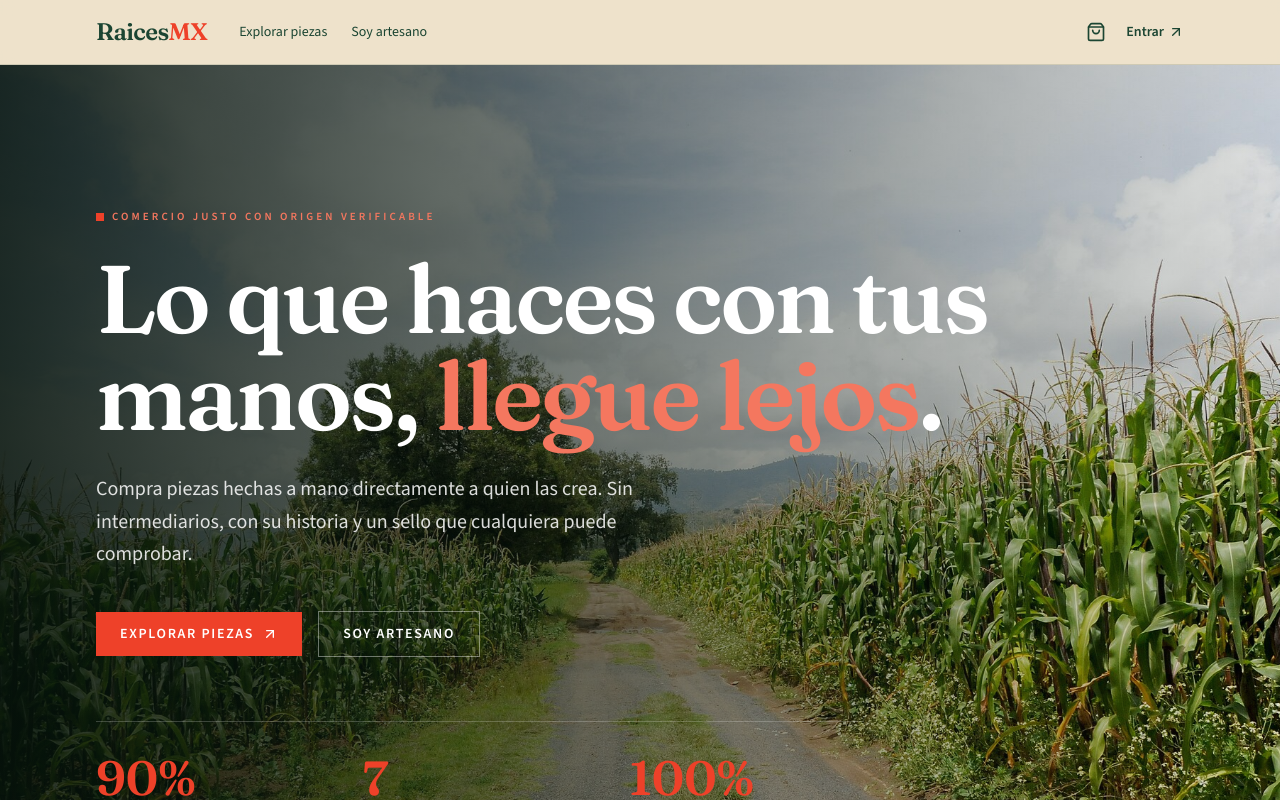
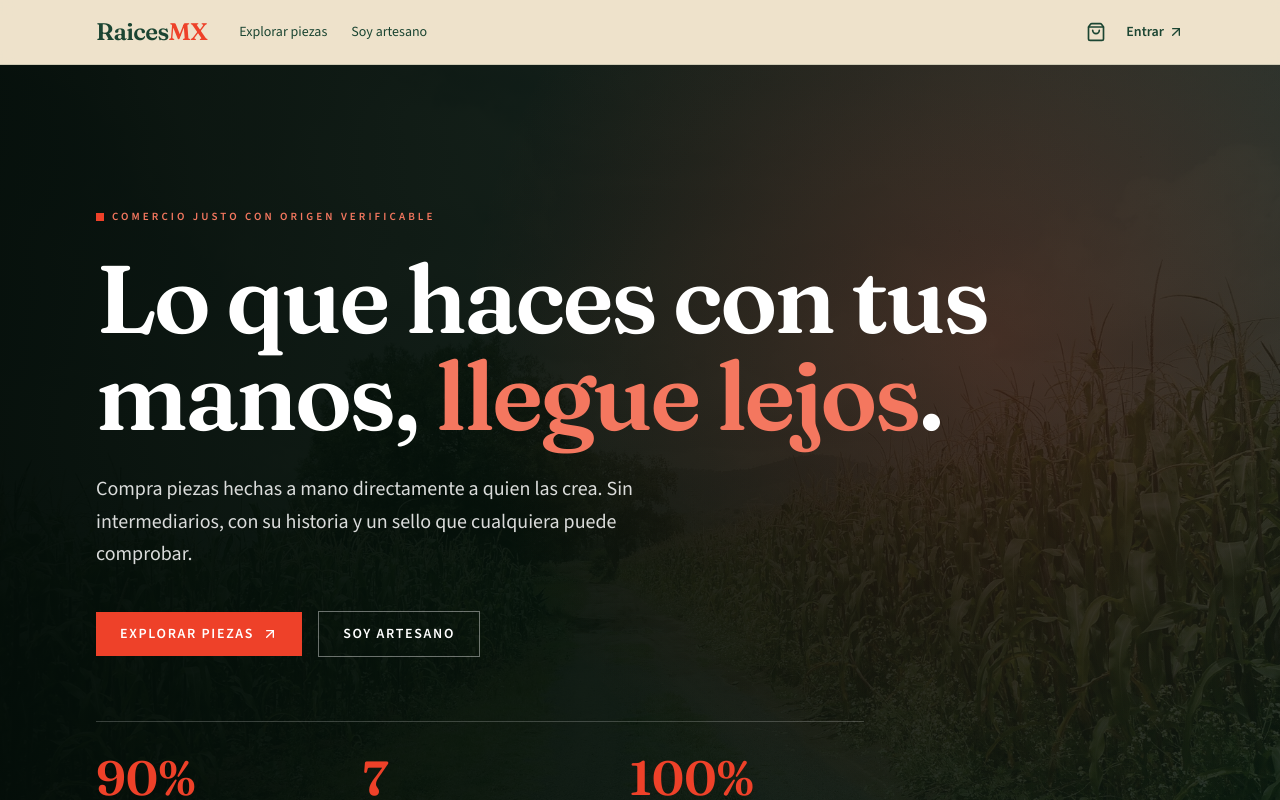
Before and after one commit to Lunn1902/Raices-MX, a Next.js app: page / in a window 1280 px wide. Shown: the top 800 px of the page. Built offline with nearby package versions, Linux system fonts and the light colour scheme; no server answers.

Commit message:
feat: hero con fondo oscuro de alto contraste para resaltar coral y crema
- Foto atenuada (brightness/saturate) y degradado verde casi negro
- Halo coral sutil que calienta el fondo y hace destacar el acento al 10%

```diff
--- a/src/app/page.tsx
+++ b/src/app/page.tsx
@@ -13,11 +13,17 @@ export default function Inicio() {
           fill
           priority
           sizes="100vw"
-          className="object-cover object-[70%_55%] sm:object-[50%_58%]"
+          className="object-cover object-[70%_55%] brightness-[0.45] saturate-[0.7] sm:object-[50%_58%]"
         />
+        {/* Fondo casi negro-verde: el crema, el blanco y el coral contrastan al máximo */}
         <div
           className="absolute inset-0"
-          style={{ background: 'linear-gradient(90deg, rgba(6,19,11,0.88) 0%, rgba(6,19,11,0.55) 45%, rgba(6,19,11,0.12) 100%)' }}
+          style={{ background: 'linear-gradient(90deg, rgba(4,14,9,0.96) 0%, rgba(6,20,12,0.85) 50%, rgba(9,28,18,0.7) 100%)' }}
+        />
+        {/* Halo coral tenue: calienta el fondo y hace que el acento destaque */}
+        <div
+          className="absolute inset-0"
+          style={{ background: 'radial-gradient(circle at 78% 30%, rgba(238,65,41,0.18) 0%, transparent 45%)' }}
         />
 
         <div className="relative mx-auto max-w-6xl px-5 py-20 sm:px-8 sm:py-28 lg:py-36">
```
